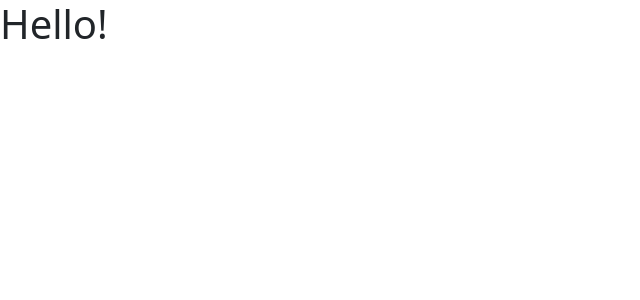
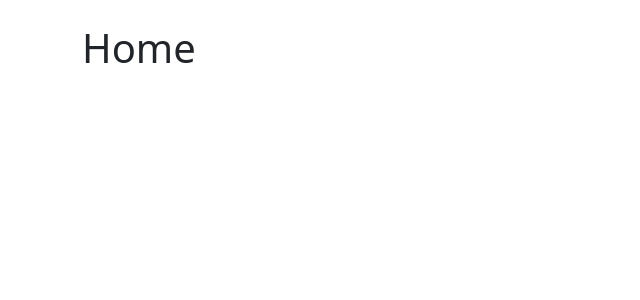
Before and after one commit to abhishek17551/notes-app, a React (Vite) app: page / in a window 1280 px wide. Shown: the top 300 px of the page, without its empty margins (0-640 px from the left). Built offline with nearby package versions, Linux system fonts and the light colour scheme.

Commit message:
initial routing setup

```diff
--- a/src/App.tsx
+++ b/src/App.tsx
@@ -1,11 +1,21 @@
 import 'bootstrap/dist/css/bootstrap.min.css'
+import { Container } from 'react-bootstrap'
+import { Navigate, Route, Routes } from 'react-router-dom'
 
 
 function App() {
   return (
-    <>
-      <h1>Hello!</h1>
-    </>
+    <Container className='my-4'>
+      <Routes>
+        <Route path='/' element={<h1>Home</h1>}/>
+        <Route path='/new' element={<h1>New</h1>}/>
+        <Route path='/:id'>
+          <Route index element={<h1>Show</h1>}/>
+          <Route path='edit' element={<h1>Edit</h1>}/>
+        </Route>
+        <Route path='*' element={<Navigate to='/'/>}/>
+      </Routes>
+    </Container>
   )
 }
 
--- a/src/main.tsx
+++ b/src/main.tsx
@@ -1,10 +1,13 @@
 import React from 'react'
 import ReactDOM from 'react-dom/client'
 import App from './App.tsx'
+import { BrowserRouter } from 'react-router-dom'
 
 
 ReactDOM.createRoot(document.getElementById('root')!).render(
   <React.StrictMode>
-    <App />
+    <BrowserRouter>
+      <App />
+    </BrowserRouter>
   </React.StrictMode>,
 )
```
